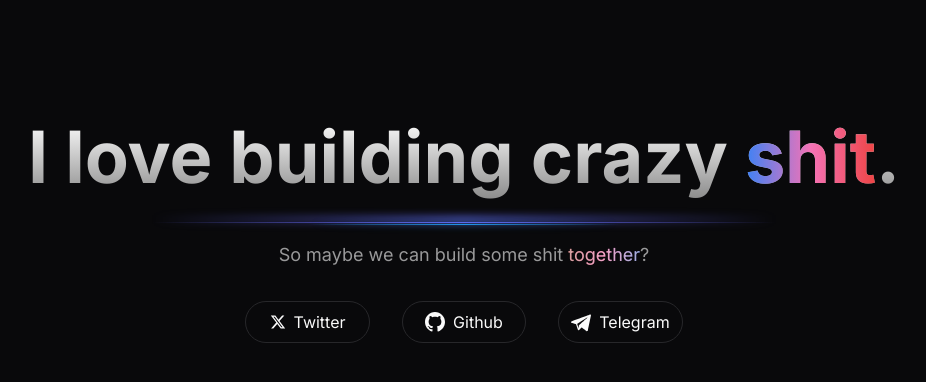
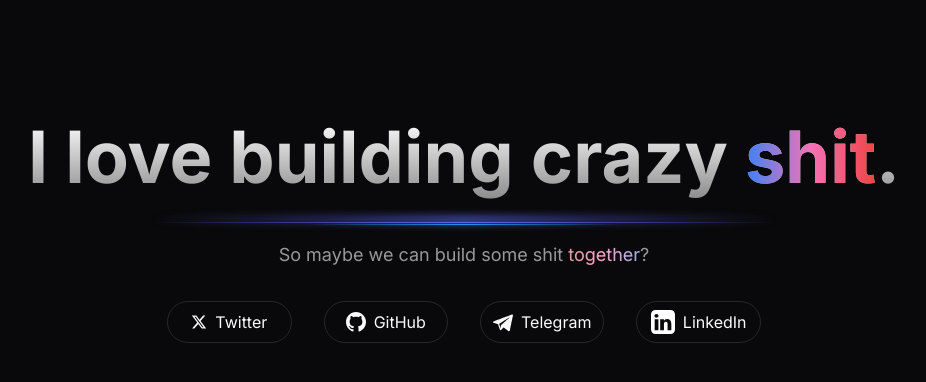
Before and after one commit to keell0renz/visitcard, a Next.js app: page / in a window 1280 px wide. Shown: the top 382 px of the page, without its empty margins (176-1102 px from the left). Built offline with nearby package versions, Linux system fonts and the light colour scheme.

Commit message:
Added LinkedIn

```diff
--- a/app/page.tsx
+++ b/app/page.tsx
@@ -22,10 +22,27 @@ export default function Home() {
           </span>
           ?
         </p>
-        <div className="mt-8 grid grid-cols-3 gap-8">
-          <SocialLink name="twitter" href="https://twitter.com/keell0renz" />
-          <SocialLink name="github" href="https://github.com/keell0renz/" />
-          <SocialLink name="telegram" href="https://t.me/keellorenz" />
+        <div className="mt-8 grid grid-cols-4 gap-8">
+          <SocialLink
+            platform="twitter"
+            href="https://twitter.com/keell0renz"
+            name="Twitter"
+          />
+          <SocialLink
+            platform="github"
+            href="https://github.com/keell0renz/"
+            name="GitHub"
+          />
+          <SocialLink
+            platform="telegram"
+            href="https://t.me/keellorenz"
+            name="Telegram"
+          />
+          <SocialLink
+            platform="linkedin"
+            href="https://www.linkedin.com/in/bohdan-agarkov-87937a276/"
+            name="LinkedIn"
+          />
         </div>
       </div>
     </main>
--- a/components/ui/social-link.tsx
+++ b/components/ui/social-link.tsx
@@ -1,9 +1,10 @@
-
 export default function SocialLink({
+  platform,
   name,
   href,
 }: {
-    name: "twitter" | "github" | "telegram";
+  platform: "twitter" | "github" | "telegram" | "linkedin";
+  name: string;
   href: string;
 }) {
   const socialIcons: { [key: string]: JSX.Element } = {
@@ -56,7 +57,39 @@ export default function SocialLink({
         />
       </svg>
     ),
-      // Placeholder for other social network icons
+    linkedin: (
+      <svg
+        xmlns="http://www.w3.org/2000/svg"
+        x="0px"
+        y="0px"
+        width="24"
+        height="24"
+        viewBox="0 0 192 192"
+      >
+        <g
+          fill="none"
+          fillRule="nonzero"
+          stroke="none"
+          strokeWidth="1"
+          strokeLinecap="butt"
+          strokeLinejoin="miter"
+          strokeMiterlimit="10"
+          strokeDasharray=""
+          strokeDashoffset="0"
+          fontFamily="none"
+          fontWeight="none"
+          fontSize="none"
+          textAnchor="none"
+        >
+          <path d="M0,192v-192h192v192z" fill="none"></path>
+          <g fill="#ffffff">
+            <g id="surface1">
+              <path d="M156,0h-120c-19.875,0 -36,16.125 -36,36v120c0,19.875 16.125,36 36,36h120c19.875,0 36,-16.125 36,-36v-120c0,-19.875 -16.125,-36 -36,-36zM59.36539,162.98077h-29.82693l-0.17307,-89.30769h29.82692zM43.70192,61.99038h-0.17308c-9.75,0 -16.03846,-6.72115 -16.03846,-15.08653c0,-8.56731 6.49039,-15.0577 16.41347,-15.0577c9.92308,0 16.00961,6.49038 16.21153,15.0577c0,8.36538 -6.31731,15.08653 -16.41346,15.08653zM162.77885,162.98077h-30.08654v-48.51923c0,-11.74039 -3.11538,-19.73077 -13.61538,-19.73077c-8.01923,0 -12.34615,5.39423 -14.42308,10.61538c-0.77885,1.875 -0.98077,4.44231 -0.98077,7.06731v50.56731h-30.23077l-0.17308,-89.30769h30.23077l0.17308,12.60577c3.86538,-5.97116 10.29808,-14.42308 25.70192,-14.42308c19.09616,0 33.37501,12.46154 33.37501,39.25961v51.86539z"></path>
+            </g>
+          </g>
+        </g>
+      </svg>
+    ),
   };
 
   return (
@@ -65,8 +98,8 @@ export default function SocialLink({
       className="flex flex-row justify-center items-center border rounded-full py-2 px-3 hover:bg-secondary"
       target="_blank"
     >
-        {socialIcons[name]}
-        <p className="ml-2">{name.charAt(0).toUpperCase() + name.slice(1)}</p>
+      {socialIcons[platform]}
+      <p className="ml-2">{name}</p>
     </a>
   );
 }
```
Lines whose indentation alone changed are shown as unchanged.
